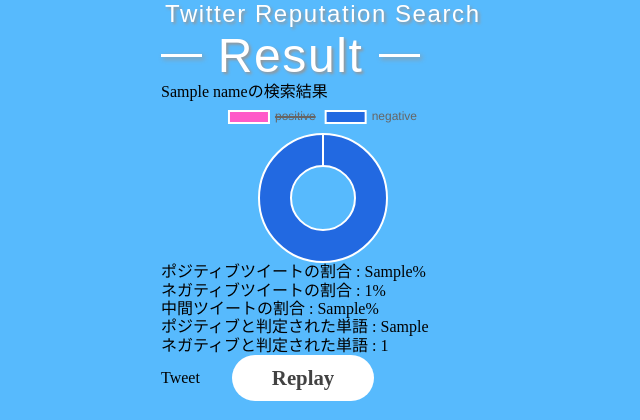
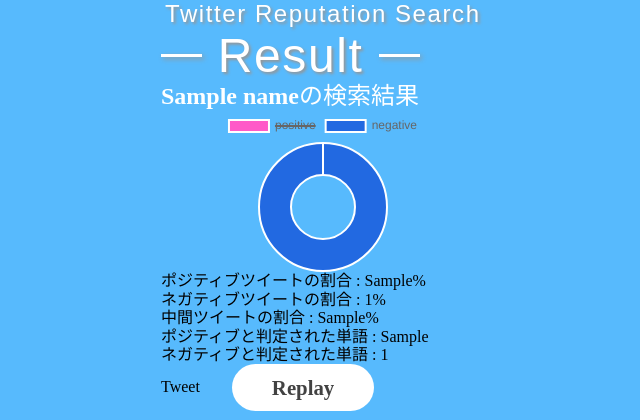
Before and after one commit to y-yana/Twitter-Reputation-Search, a Flask app: template templates/result.html in a window 1280 px wide. Shown: the top 420 px of the page, without its empty margins (317-957 px from the left). Run offline with Flask 2, Linux system fonts and the light colour scheme; the template is opened without the code that fills it: most values are stand-ins (such as "Sample title", 1, 10 or a date in 2020); some libraries are stand-ins or nearby versions.

Commit message:
searchResult完成

```diff
--- a/static/style/component.scss
+++ b/static/style/component.scss
@@ -59,6 +59,15 @@ form {
   }
 }
 
+#searchResult{
+  width: fit-content;
+  color: #ffffff;
+  font-size: 1.5rem;
+  span{
+    font-weight: bold;
+  }
+}
+
 /* Resultの横線ここから */
 .title-border {
   width: 80%;
--- a/templates/result.html
+++ b/templates/result.html
@@ -9,7 +9,7 @@
 	<h1>Result</h1>
 </div>
 
-<p>{{ name }}の検索結果</p>
+<p id="searchResult"><span>{{ name }}</span>の検索結果</p>
 <div id="canvasArea">
 	<canvas id="pojinegaChart"></canvas>
 </div>
```
Also changed, not shown: static/style/style.min.css.
